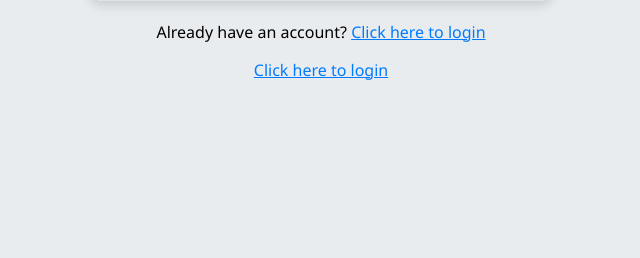
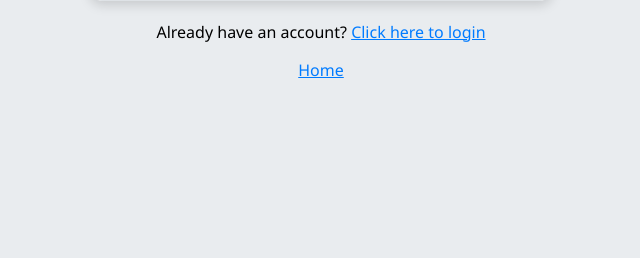
Before and after one commit to sangidahuda/Software_Engineering, a Flask app: page / in a window 1280 px wide. Shown: the part 553-811 px from the top of the page, without its empty margins (319-959 px from the left). Run offline with Flask 3, Linux system fonts and the light colour scheme.

Commit message:
added extras

```diff
--- a/app/templates/register.html
+++ b/app/templates/register.html
@@ -25,7 +25,7 @@
       Already have an account?
       <a href="{{ url_for('main.login') }}">Click here to login</a>
     </p>
-    <a href="{{ url_for('main.index') }}">Click here to login</a>
+    <a href="{{ url_for('main.index') }}">Home</a>
 
   </body>
 </html>
--- a/app/templates/user_messages.html
+++ b/app/templates/user_messages.html
@@ -35,7 +35,7 @@
 
     <div id="messagesDisplay">
     </div>
-    <a href="{{ url_for('main.index') }}"> index.html</a>.
+    <!-- <a href="{{ url_for('main.index') }}"> index.html</a>. -->
 
     <script src="https://code.jquery.com/jquery-3.6.0.min.js"></script>
 
```
